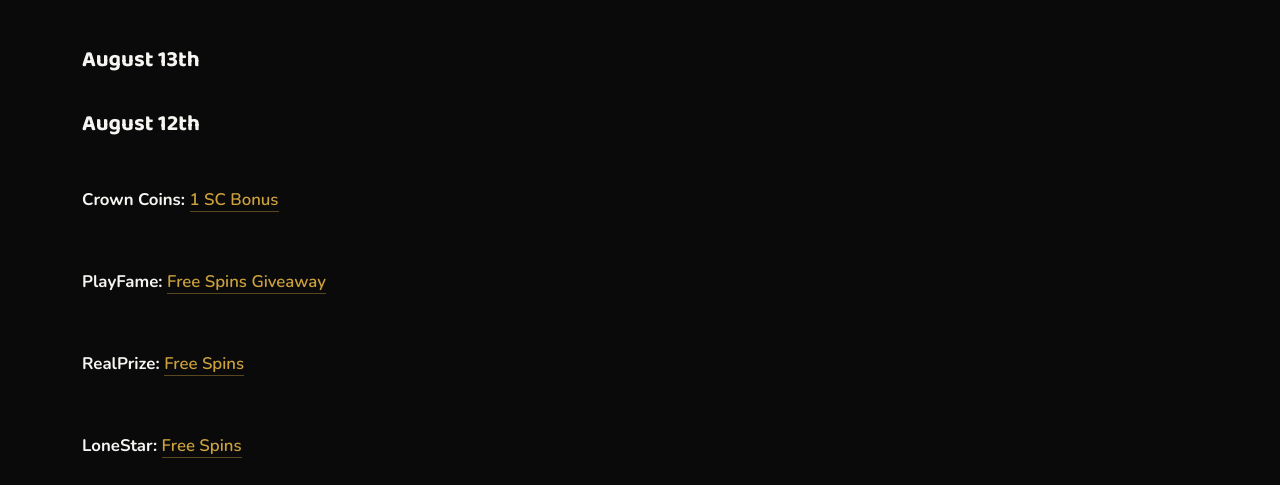
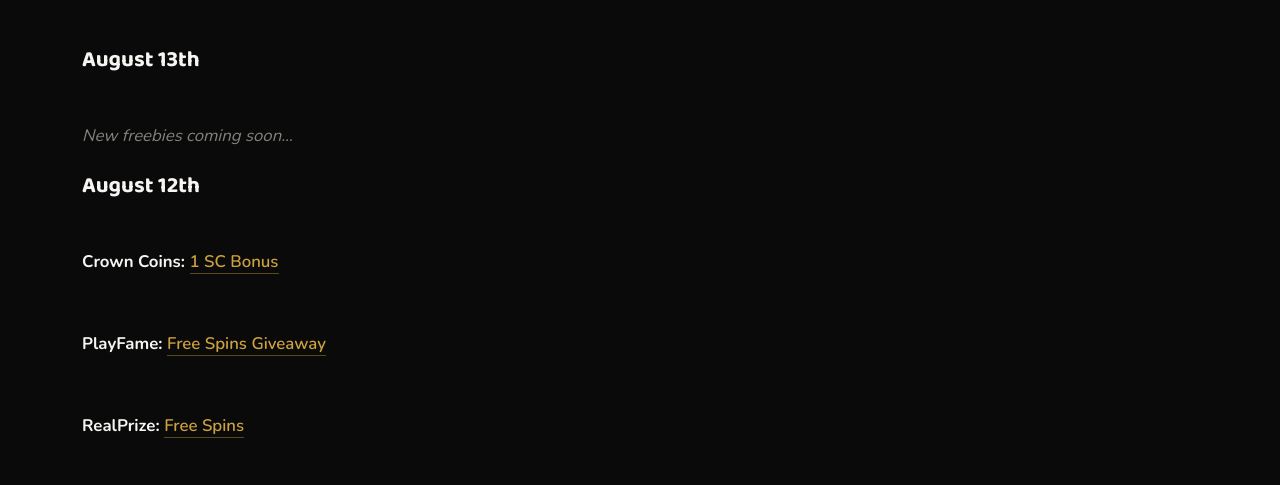
Before and after one commit to a8h1r/freesclist, a website: page casinos.html in a window 1280 px wide. Shown: the part 315-800 px from the top of the page. Drawn offline with nearby package versions, Linux system fonts and the light colour scheme.

Commit message:
Add empty state message for new dailies date

```diff
--- a/casinos.html
+++ b/casinos.html
@@ -777,6 +777,14 @@
     var list = document.createElement('div');
     list.className = 'entry-list';
 
+    if (!group.entries || group.entries.length === 0) {
+      var emptyMsg = document.createElement('p');
+      emptyMsg.className = 'entry-line';
+      emptyMsg.style.color = 'var(--ink-faint)';
+      emptyMsg.style.fontStyle = 'italic';
+      emptyMsg.textContent = 'New freebies coming soon...';
+      list.appendChild(emptyMsg);
+    } else {
       group.entries.forEach(function (entry) {
         if (entry.note) {
           var noteEl = document.createElement('span');
@@ -807,6 +815,7 @@
 
         list.appendChild(line);
       });
+    }
 
     mount.appendChild(list);
   });
```
Lines whose indentation alone changed are shown as unchanged.
